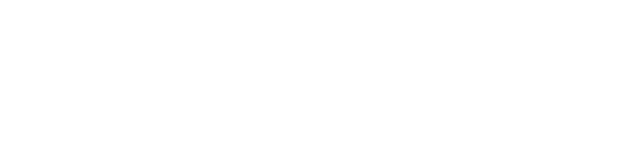
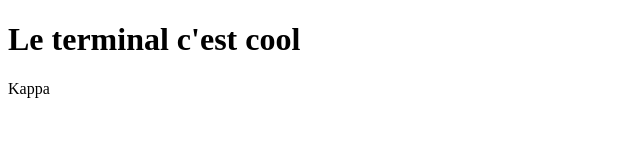
Before and after one commit to Mickaseg/my-super-website, a plain HTML site: page index.html in a window 1280 px wide. Shown: the whole page, without its empty margins (0-640 px from the left). Drawn offline with Linux system fonts and the light colour scheme.

Commit message:
added title, h1 and some text

```diff
--- a/index.html
+++ b/index.html
@@ -2,9 +2,11 @@
 <html>
 <head>
   <meta charset="UTF-8">
-  <title>title</title>
+  <title>Coucou</title>
 </head>
 <body>
+  <h1>Le terminal c'est cool</h1>
+  <p>Kappa</p>
 
 </body>
 </html>
```
